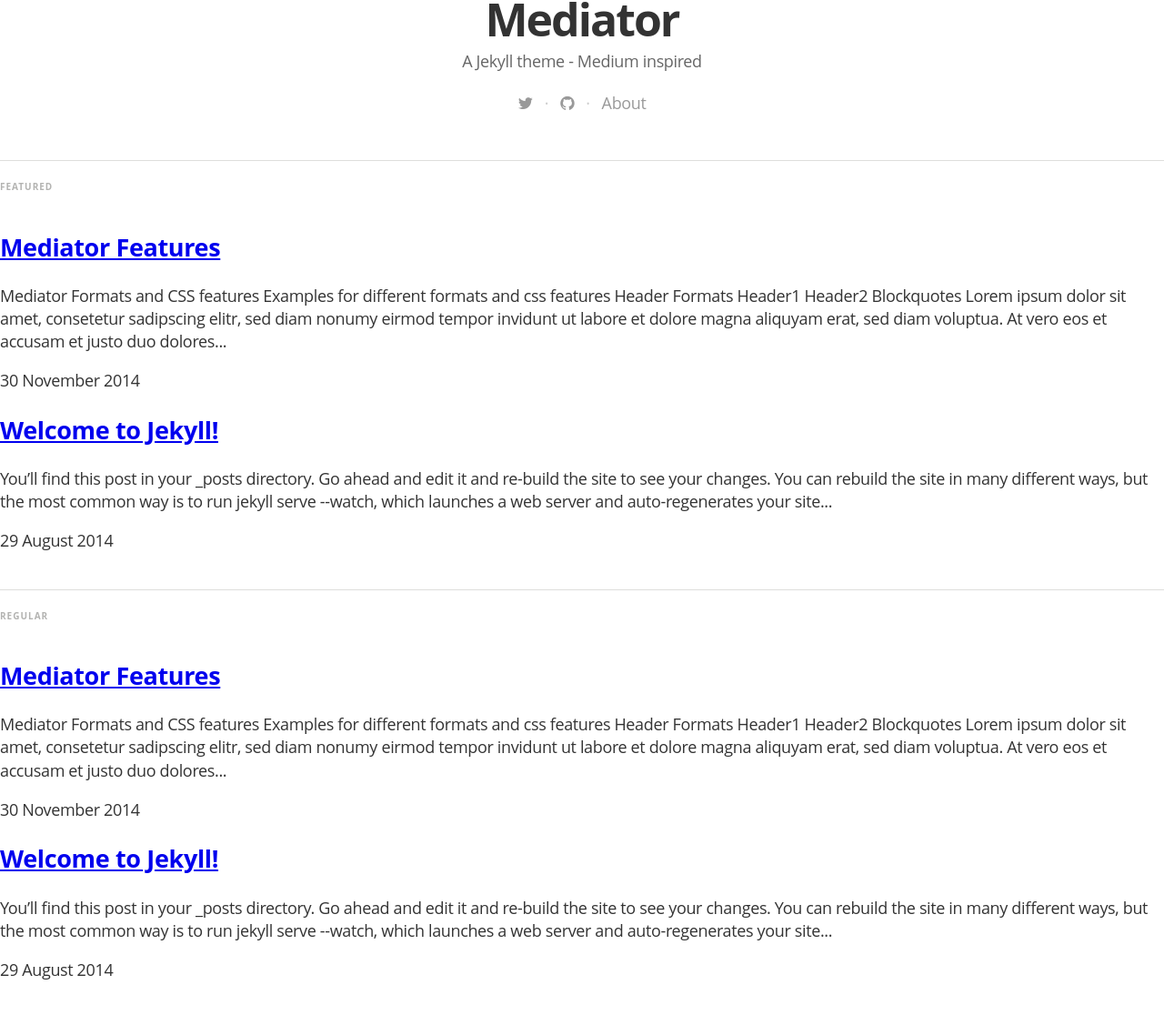
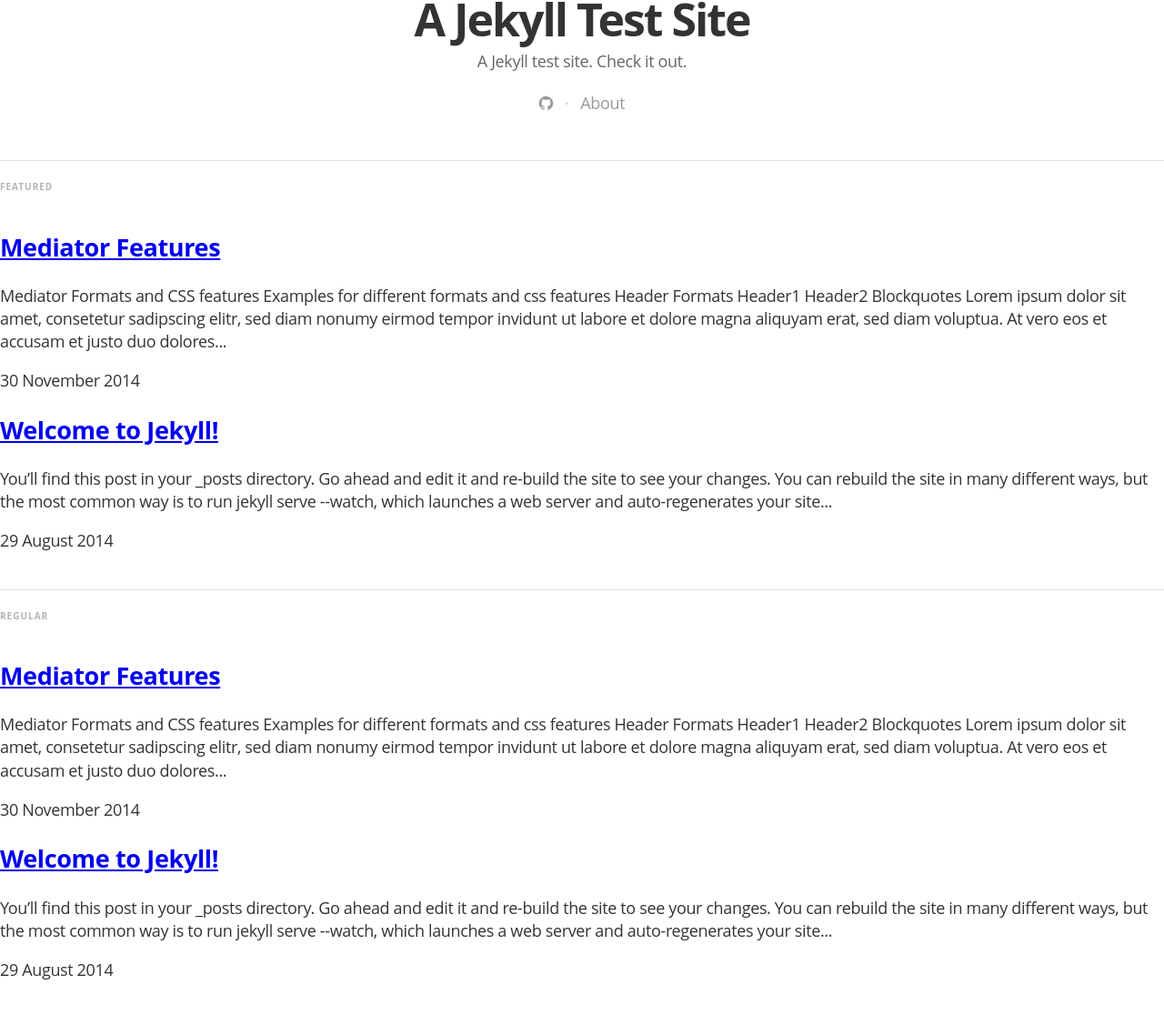
Before and after one commit to dehnx058/dehnx058.github.io, a Jekyll site: the page built from index.html, in a window 1280 px wide and 1400 px high, scrolled down 265 px. Shown: the part 273-1389 px from the top of the window at 91% size. Built offline with Jekyll 4.4.1, drawn with Linux system fonts in a browser that asks for light colours; nearby versions of some CDN libraries; some web fonts are replaced; Markdown is read by kramdown in place of the engine named in the settings; the list of posts is cut into pages by our own code; some of the changed text lies outside the part shown.

Commit message:
Config changes

```diff
--- a/_config.yml
+++ b/_config.yml
@@ -3,33 +3,33 @@
 highlighter: pygments
 
 # Site settings
-title: "Mediator"
+title: "A Jekyll Test Site"
 description: > # this means to ignore newlines until "email:"
-   A Jekyll theme - Medium inspired
+   A Jekyll test site. Check it out.
 
-email: a-mail@mail.mail
+email: dehnx058@umn.edu
 #blog logo
 logo: "/assets/images/df_logo.jpg"
 # blog cover
 cover: "/assets/images/cA4aKEIPQrerBnp1yGHv_IMG_9534-3-2.jpg"
 
-name: 'Dirk Fabisch'
-author: 'Dirk Fabisch'
+name: 'Greyson Dehn'
+author: 'Greyson Dehn'
 author_image: "/assets/images/author.jpg"
 
 paginate:	5
 
-url: "http://myblog.***.***" # the base hostname & protocol for your site
+url: "http://dehnx058.github.io" # the base hostname & protocol for your site
 baseurl: ""
 
 # social icons and sharing options
 social:
-  - icon:	twitter
-    url:	https://twitter.com/dirkfabisch
-    desc: Follow me on twitter
-    share_url: http://twitter.com/share
-    share_title: ?text=
-    share_link: "&amp;url="
+#  - icon:	twitter
+#    url:	https://twitter.com/dirkfabisch
+#    desc: Follow me on twitter
+#    share_url: http://twitter.com/share
+#    share_title: ?text=
+#    share_link: "&amp;url="
 
 #  - icon:	facebook
 #    url:	https://facebook.com/???
@@ -39,7 +39,7 @@
 #    share_link: "&amp;u="
 
   - icon:	github
-    url:	https://github.com/dirkfabisch
+    url:	https://github.com/dehnx058
     desc:	Fork me on github
     share_url:
     share_title:
```
